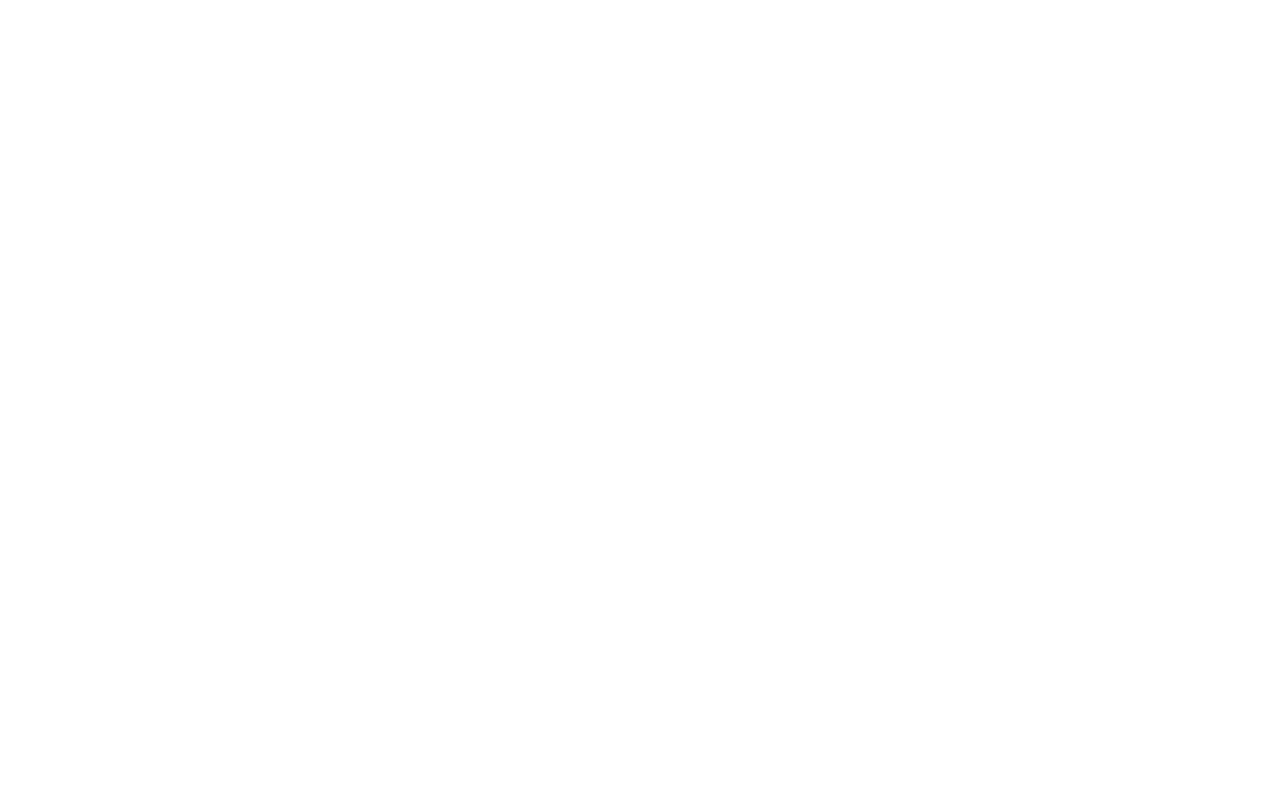
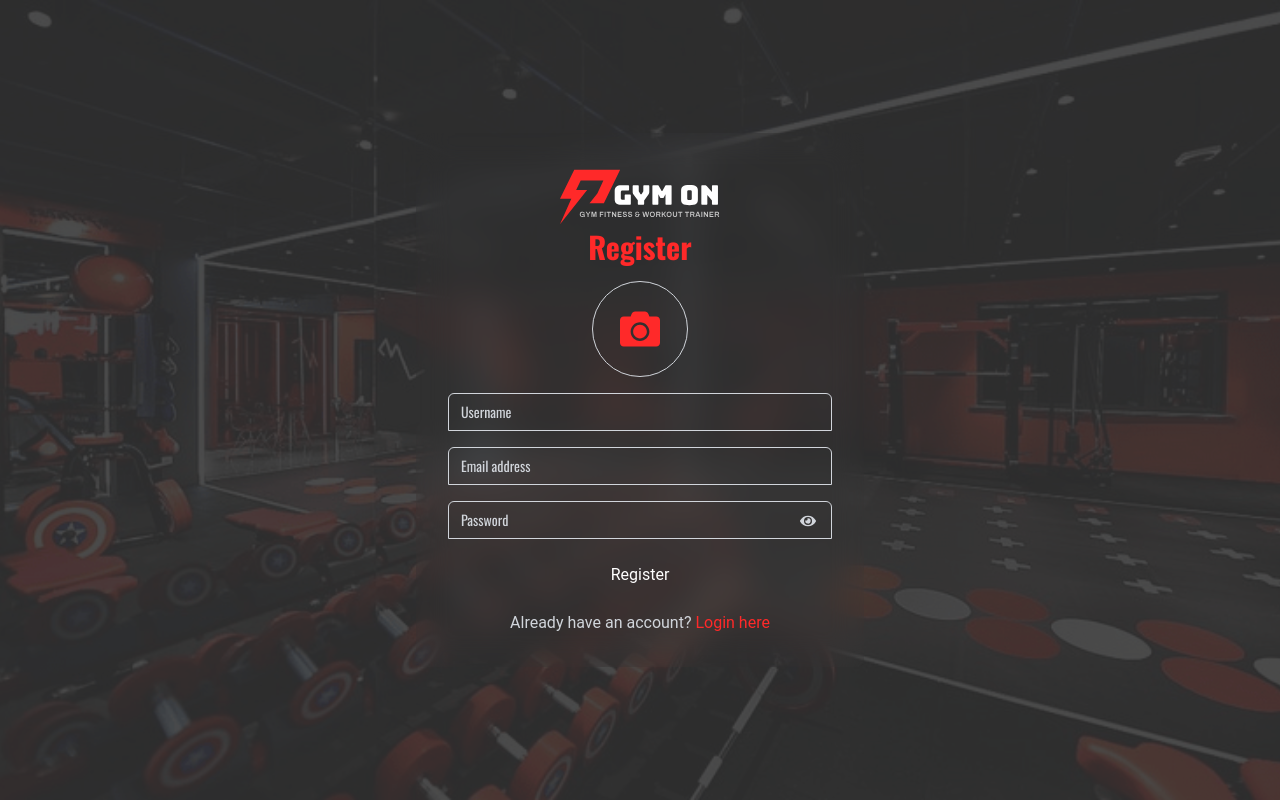
Before and after one commit to haseeb-125/Fitness-Tracker, a React (Vite) app in the folder Client_Side/: page /register in a window 1280 px wide. Before the commit this address had no page. Built offline with nearby package versions, Linux system fonts and the light colour scheme.

Commit message:
error occured in register and login user

```diff
--- a/Client_Side/src/App.jsx
+++ b/Client_Side/src/App.jsx
@@ -4,12 +4,14 @@
 import './App.css';
 import Login from './Login.jsx';
 import { AuthProvider } from './AuthContext.jsx';
+import Register from './Register.jsx';
 const App = () => {
   return (
   <>
   <AuthProvider>
   <Routes>
     <Route path='/' element={<Login/>} />
+    <Route path="/register" element={<Register />} />
   </Routes>
   </AuthProvider>
   </>
--- /dev/null
+++ b/Client_Side/src/Register.jsx
@@ -0,0 +1,181 @@
+import React, { useState } from 'react';
+import axios from 'axios';
+import { Link, useNavigate } from 'react-router-dom';
+import { toast } from 'react-toastify'; // Import toast
+import { FaCamera } from 'react-icons/fa';
+// import BgVideo from '../../assets/videos/login.mp4';
+import { FaEye, FaEyeSlash } from 'react-icons/fa';
+import loginbanner from './assets/login-banner2.png'
+import logo from './assets/logo-2.svg'
+
+const Register = () => {
+    const [formData, setFormData] = useState({
+        username: '',
+        email: '',
+        password: '',
+        profileImage: ''
+    });
+    const [preview, setPreview] = useState('');
+    const [errors, setErrors] = useState({});
+    const [showPassword, setShowPassword] = useState(false);
+    const navigate = useNavigate();
+
+
+    const { username, email, password } = formData;
+
+    const onChange = e => {
+        if (e.target.name === 'profileImage') {
+            const file = e.target.files[0];
+            setFormData({ ...formData, profileImage: file });
+            setPreview(URL.createObjectURL(file));
+        } else {
+            setFormData({ ...formData, [e.target.name]: e.target.value });
+        }
+    };
+
+    const validate = () => {
+        const newErrors = {};
+        if (!username) newErrors.username = 'Username is required';
+        if (!email) {
+            newErrors.email = 'Email is required';
+        } else if (!/^[A-Za-z]/.test(email.split('@')[0])) {
+            newErrors.email = 'The first character of the email username must be a letter';
+        }
+        if (!password) newErrors.password = 'Password is required';
+        return newErrors;
+    };
+
+    const onSubmit = async e => {
+        e.preventDefault();
+        const validationErrors = validate();
+        if (Object.keys(validationErrors).length > 0) {
+            setErrors(validationErrors);
+            Object.values(validationErrors).forEach(error => toast.error(error)); // Toast validation errors
+            return;
+        }
+
+        const data = new FormData();
+        data.append('username', formData.username);
+        data.append('email', formData.email);
+        data.append('password', formData.password);
+        data.append('profileImage', formData.profileImage);
+
+        try {
+            const res = await axios.post('http://localhost:3000/user/create/', data, {
+                headers: {
+                    'Content-Type': 'multipart/form-data'
+                }
+            });
+
+            navigate('/');
+            toast.success(res.data.message);
+        } catch (err) {
+            toast.error(err.response.data.error);
+        }
+    };
+
+    const togglePasswordVisibility = () => {
+        setShowPassword(!showPassword);
+    };
+
+    return (
+        <div className="relative min-h-screen flex items-center justify-center bg-gray-50 py-12 px-4 sm:px-6 lg:px-8 login-container">
+            {/* <video className="absolute top-0 left-0 w-full h-full object-cover z-0" autoPlay muted loop>
+                <source src={BgVideo} type="video/mp4" />
+            </video> */}
+            <div className="absolute inset-0">
+                <div className="bg-black-blur h-full w-full" style={{ backgroundImage: `url(${loginbanner})` }}></div>
+                <div className="absolute inset-0 bg-black opacity-70"></div>
+            </div>
+            <div className="p-8 rounded-lg backdrop-blur-lg max-w-md w-full z-10">
+                <img src={logo} alt="logo" className="h-16 md:w-40 m-auto" />
+                <h2 className="text-center text-3xl font-extrabold text-orangecolor font-oswald login-header paragraph mb-4">Register</h2>
+                <form onSubmit={onSubmit}>
+                    {preview && (
+                        <img src={preview} alt="Profile Preview" className="w-24 h-24 rounded-full mx-auto mb-4" />
+                    )}
+                    <label htmlFor="profileImage" className={`w-24 h-24 rounded-full mx-auto mb-4 flex items-center justify-center border ${preview ? 'border-transparent' : 'border-gray-300'} cursor-pointer hover:bg-black hover:border-orangecolor transition ease-in-out delay-150 duration-300`}>
+                        <span className="text-gray-400">
+                            <FaCamera size={40} className='text-orangecolor ' />
+                        </span>
+                        <input
+                            type="file"
+                            id="profileImage"
+                            name="profileImage"
+                            accept="image/*"
+                            onChange={onChange}
+                            className="hidden"
+                        />
+                    </label>
+                    <div className="mb-4">
+                        <label htmlFor="username" className="block text-gray-300"></label>
+                        <input
+                            type="text"
+                            id="username"
+                            name="username"
+                            placeholder="Username"
+                            value={username}
+                            onChange={onChange}
+                            className="appearance-none rounded-none relative block w-full px-3 py-2 border border-gray-300 placeholder-gray-300 font-oswald text-gray-100 bg-transparent rounded-t-md focus:outline-none focus:ring-orangecolor focus:border-orangecolor focus:z-10 sm:text-sm"
+                            required
+                            aria-invalid={errors.username ? "true" : "false"}
+                            aria-describedby={errors.username ? "username-error" : null}
+                        />
+                        {errors.username && <p id="username-error" className="text-red-500 text-sm mt-1">{errors.username}</p>}
+                    </div>
+                    <div className="mb-4">
+                        <label htmlFor="email" className="block text-gray-700"></label>
+                        <input
+                            type="email"
+                            id="email"
+                            name="email"
+                            placeholder="Email address"
+                            value={email}
+                            onChange={onChange}
+                            className="appearance-none rounded-none relative block w-full px-3 py-2 border border-gray-300 placeholder-gray-300 font-oswald text-gray-100 bg-transparent rounded-t-md focus:outline-none  focus:ring-orangecolor focus:border-orangecolor focus:z-10 sm:text-sm"
+                            required
+                            aria-invalid={errors.email ? "true" : "false"}
+                            aria-describedby={errors.email ? "email-error" : null}
+                        />
+                        {errors.email && <p id="email-error" className="text-red-500 text-sm mt-1">{errors.email}</p>}
+                    </div>
+                    <div className="mb-4">
+                        <label htmlFor="password" className="block text-gray-700"></label>
+                        <div className="relative">
+                            <input
+                                type={showPassword ? 'text' : 'password'}
+                                id="password"
+                                name="password"
+                                placeholder="Password"
+                                value={password}
+                                onChange={onChange}
+                                className="appearance-none rounded-none  block w-full px-3 py-2 border border-gray-300 placeholder-gray-300 font-oswald text-gray-100 bg-transparent rounded-t-md focus:outline-none  focus:ring-orangecolor focus:border-orangecolor focus:z-10 sm:text-sm"
+                                required
+                                aria-invalid={errors.password ? "true" : "false"}
+                                aria-describedby={errors.password ? "password-error" : null}
+                            />
+                            <button
+                                type="button"
+                                onClick={togglePasswordVisibility}
+                                className="absolute top-0 right-0 mr-4 mt-3 text-gray-300"
+                            >
+                                {showPassword ? <FaEyeSlash /> : <FaEye />}
+                            </button>
+                        </div>
+                        {errors.password && <p id="password-error" className="text-red-500 text-sm mt-1">{errors.password}</p>}
+                    </div>
+                    <button type="submit" className="relative flex h-10 w-full items-center justify-center overflow-hidden bg-transparent text-white  transition-all before:absolute before:h-0 before:w-0 before:rounded-full before:bg-orangecolor before:duration-500 before:ease-out hover:shadow-orange-600 hover:before:h-56 hover:before:w-56">
+                        <span className='relative z-10'> Register</span>
+                    </button>
+                </form>
+                <div className="text-center mt-4">
+                    <p className="text-gray-300">
+                        Already have an account? <Link to="/" className="text-orangecolor">Login here</Link>
+                    </p>
+                </div>
+            </div>
+        </div>
+    );
+};
+
+export default Register;
```
Also changed, not shown: Client_Side/src/Login.jsx (+5 -5 lines).
